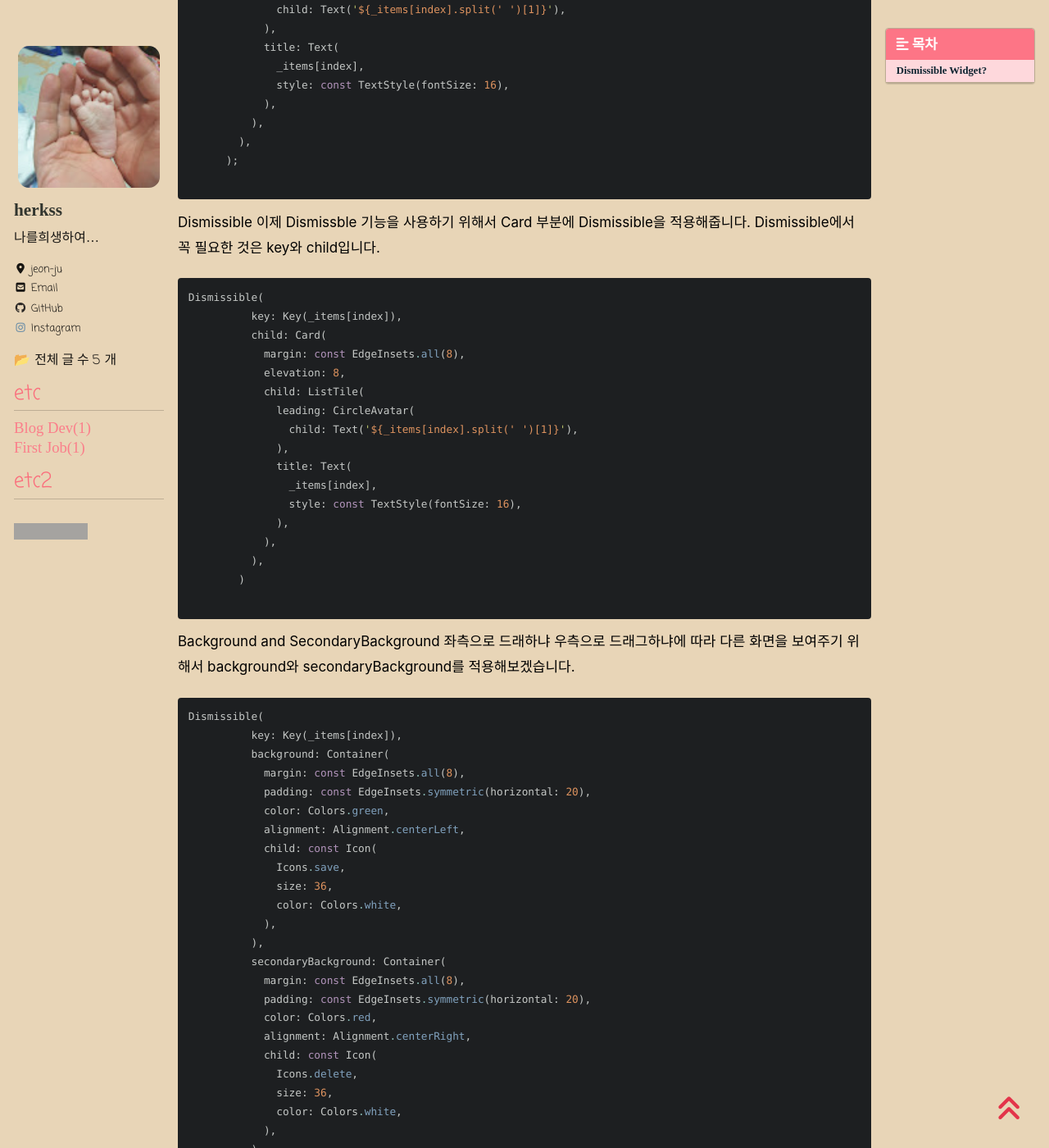
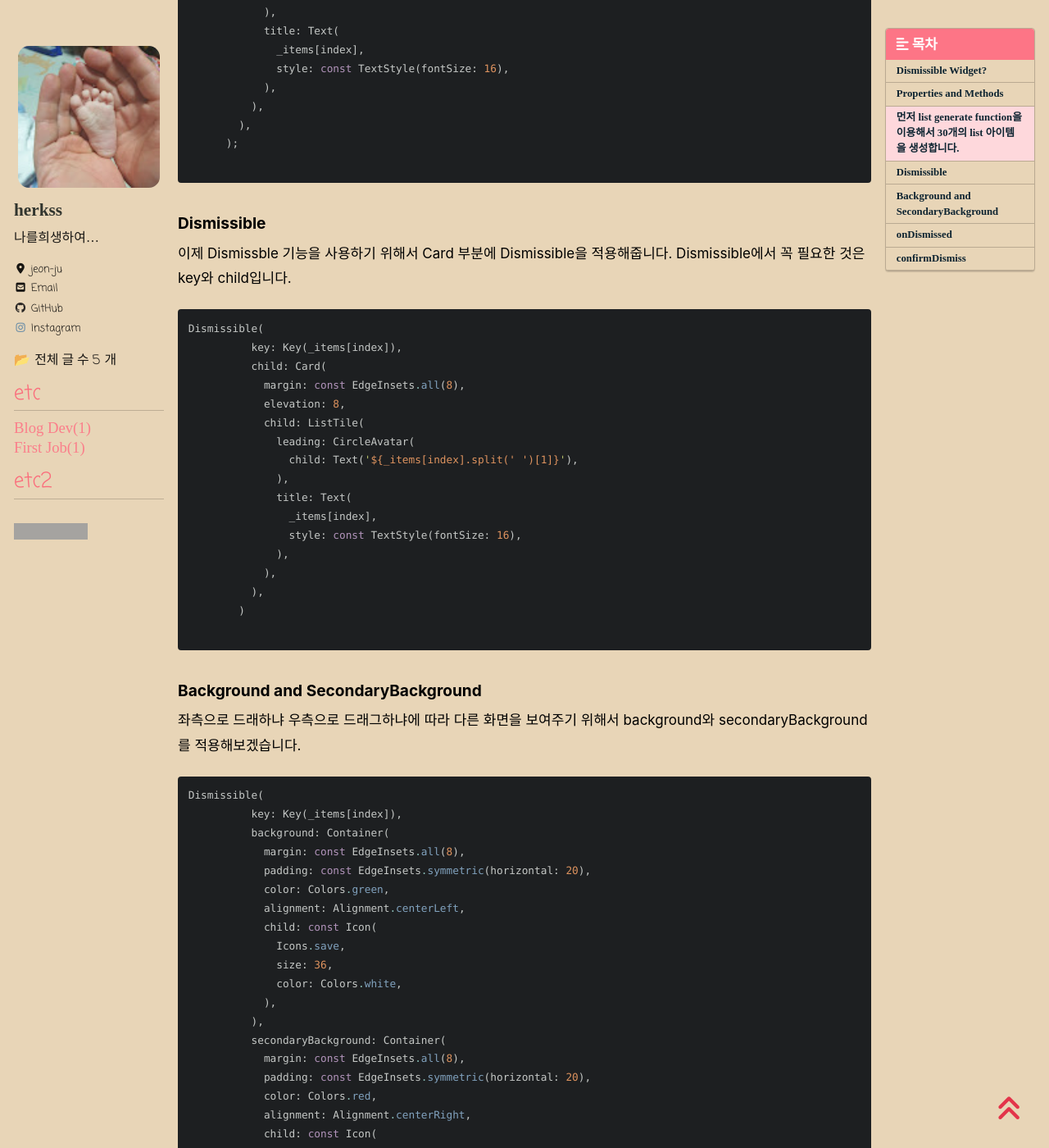
Before and after one commit to herkss/herkss.github.io, a Jekyll site: the page built from _posts/Flutter/2024-07-23-dismissible.md, in a window 1280 px wide and 1400 px high, scrolled down 1172 px. Shown: the whole window at 82% size. Built offline with Jekyll 4.4.1, drawn with Linux system fonts in a browser that asks for light colours; cached includes are drawn as plain includes; nearby versions of some CDN libraries; some web fonts are replaced; comment, search, counter and statistics services are not loaded; some of the changed text lies outside the part shown; grey boxes are pictures that could not be loaded.

Commit message:
Update 2024-07-23-dismissible.md

````diff
--- a/_posts/Flutter/2024-07-23-dismissible.md
+++ b/_posts/Flutter/2024-07-23-dismissible.md
@@ -16,12 +16,12 @@ last_modified_at: 2024-07-23
 ---
 
 
-## Dismissible Widget?
+### Dismissible Widget?
 List에서 특정 아이템을 좌,우로 움직였을 때, 특정 action을 취하고 아이템이 사라지도록하는 widget
 
 
 
-#@ Properties and Methods
+### Properties and Methods
 
 - background
 child 아래에 있어서 child widget을 드래그해야 보이는 widget
@@ -43,7 +43,7 @@ dismiss가 동작하기 전에 유저에게 확인할 기회를 준다.
 
 
 
-먼저 list generate function을 이용해서 30개의 list 아이템을 생성합니다.
+### 먼저 list generate function을 이용해서 30개의 list 아이템을 생성합니다.
 
 ```dart
 final List<String> _items = List.generate(30, (index) => 'Item ${index + 1}');
@@ -70,7 +70,7 @@ ListView.builder(
 ```
 
 
-Dismissible
+### Dismissible
 이제 Dismissble 기능을 사용하기 위해서 Card 부분에 Dismissible을 적용해줍니다.
 Dismissible에서 꼭 필요한 것은 key와 child입니다.
 
@@ -93,7 +93,7 @@ Dismissible(
         )
 
 ```
-Background and SecondaryBackground
+### Background and SecondaryBackground
 좌측으로 드래하냐 우측으로 드래그하냐에 따라 다른 화면을 보여주기 위해서 background와 secondaryBackground를 적용해보겠습니다.
 
 ```dart
@@ -138,7 +138,7 @@ Dismissible(
 
 ```
 
-onDismissed
+### onDismissed
 onDismissed를 이용해서 드래그 이후의 동작을 구현합니다.
 
 
@@ -166,7 +166,7 @@ ListView.builder(
         ),
       )
 ```
-confirmDismiss
+### confirmDismiss
 confirmDismiss를 이용해서 드래그를 할때 최종 확인이 가능하도록 구현합니다.
 
 ```dart
````
